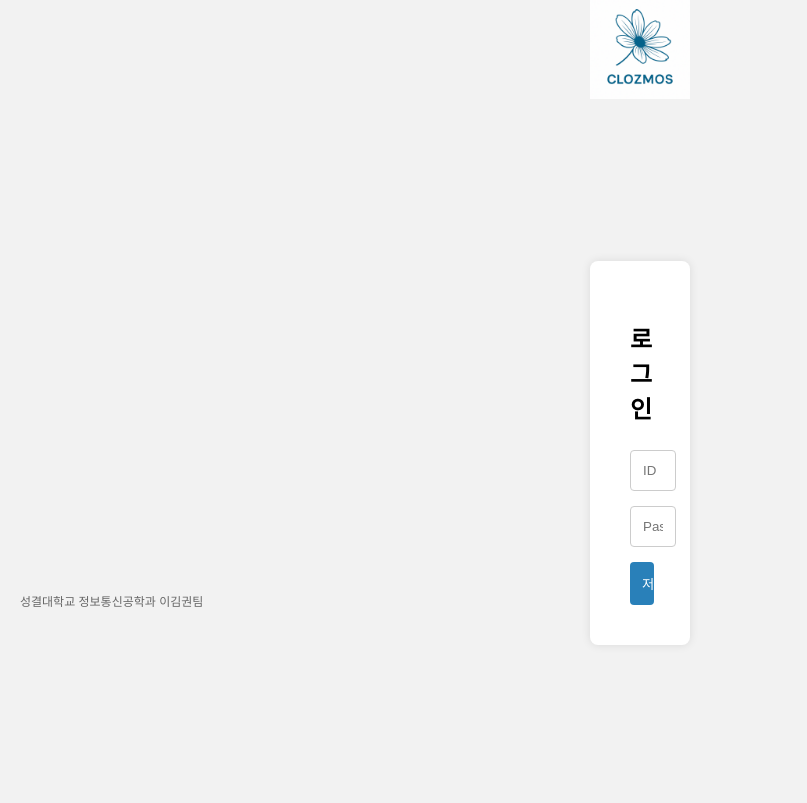
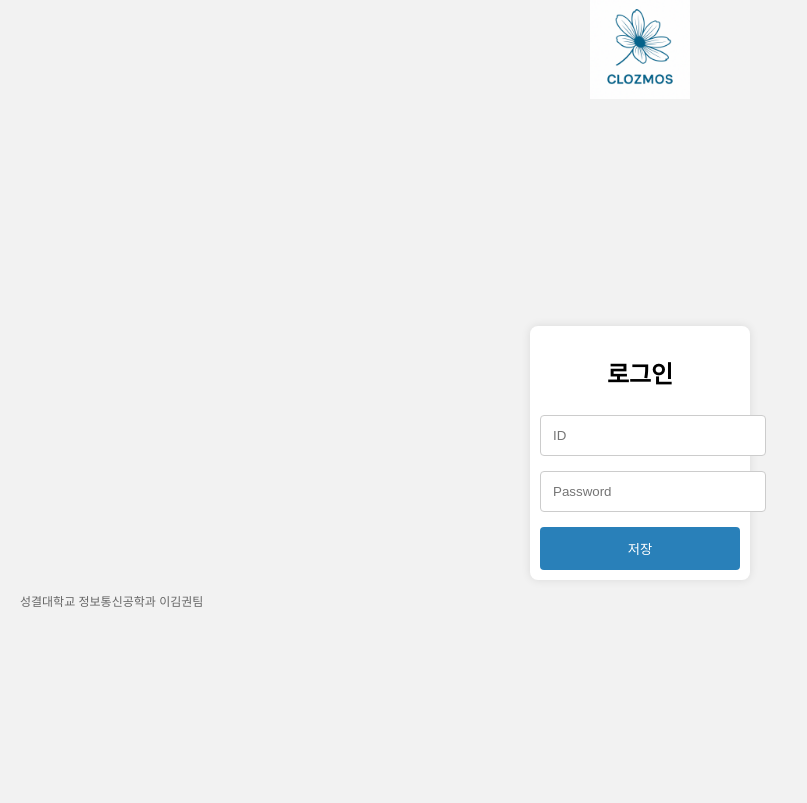
Before and after one commit to KwonHyeJin0514/Clozmos, a Flask app: page / in a window 1280 px wide. Shown: the part 181-984 px from the top of the page, without its empty margins (0-807 px from the left). Run offline with Flask 3, Linux system fonts and the light colour scheme.

Commit message:
login 로고 4

```diff
--- a/templates/login.html
+++ b/templates/login.html
@@ -37,10 +37,10 @@
 
         .login-box {
             background-color: white;
-            padding: 40px;
+            padding: 10px;
             border-radius: 8px;
             box-shadow: 0px 0px 10px rgba(0, 0, 0, 0.1);
-            width: 20px;
+            width: 200px;
             text-align: center;
         }
 
```
